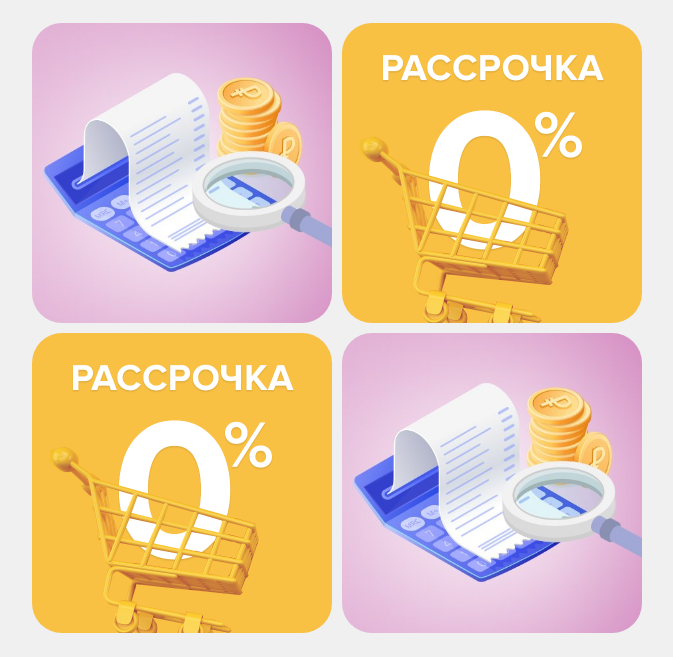
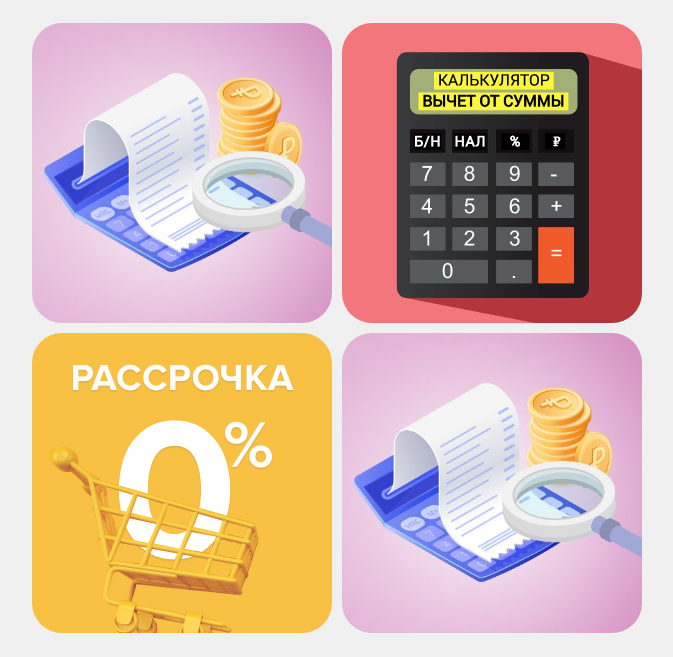
Before and after one commit to vikidom/test, a plain HTML site: page index.html in a window 1280 px wide. Shown: the part 143-800 px from the top of the page, without its empty margins (298-971 px from the left). Drawn offline with Linux system fonts and the light colour scheme.

Commit message:
Update index.html

```diff
--- a/index.html
+++ b/index.html
@@ -48,7 +48,7 @@
 		.button1 {
 			background-image: url('../img/icon-Percent1.png');   }
 		.button2 {
-			background-image: url('../img/icon-Rassrochka.png');  }
+			background-image: url('../img/calc_black_600.png');  }
 		.button3 {
 			background-image: url('../img/icon-Rassrochka.png');  }
 		.button4 {
```
